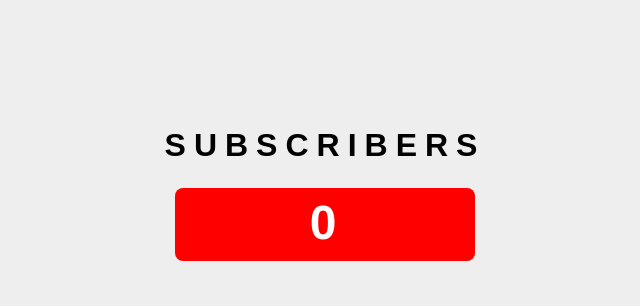
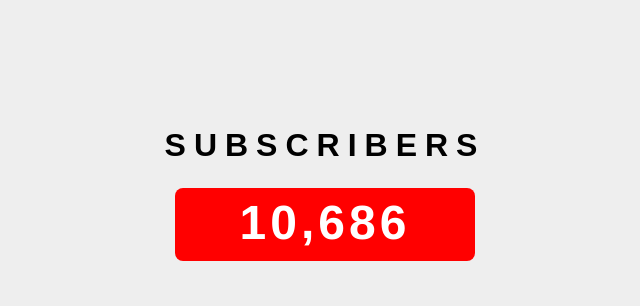
Before and after one commit to Reload1215/FCv2, a plain HTML site: page index.html in a window 1280 px wide. Shown: the part 218-524 px from the top of the page, without its empty margins (315-955 px from the left). Drawn offline with Linux system fonts and the light colour scheme.

Commit message:
Update index.html

```diff
--- a/index.html
+++ b/index.html
@@ -26,18 +26,11 @@
       el: subsOdometer,
     })
 
-    // odometer.update(10864);
-    subsOdometer.innerHTML = {
-  startVal: 105023000,
-  duration: 500000,
-};
-let demo = new CountUp('myTargetElement', 105122000, options);
-if (!demo.error) {
-  demo.start();
-} else {
-  console.error(demo.error);
-}
-
+       // odometer.update(10864);
+    subsOdometer.innerHTML = 10684;
+    subsOdometer.innerHTML = 10685;
+    subsOdometer.innerHTML = 10684;
+    subsOdometer.innerHTML = 10686;
   </script>
 
 
```
